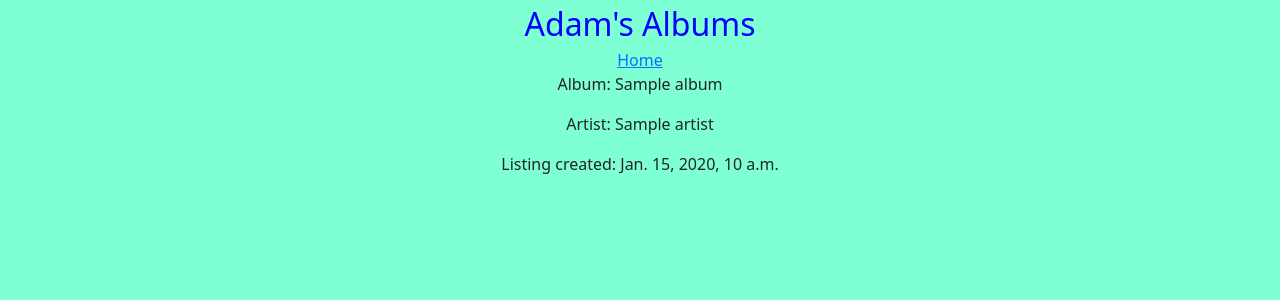
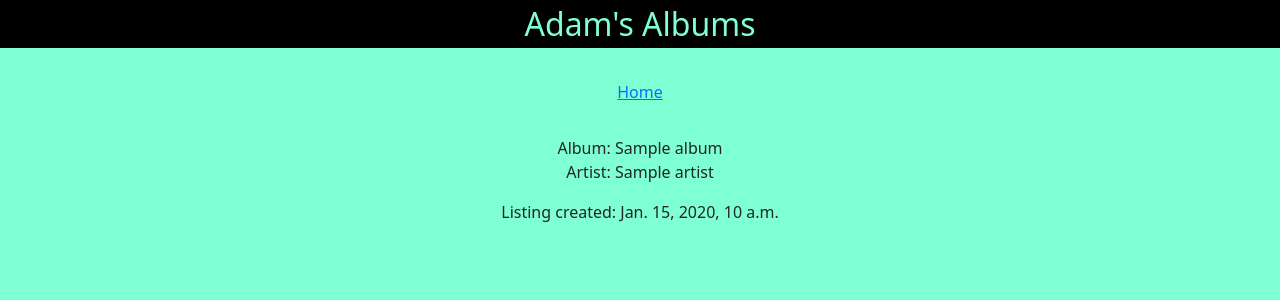
Before and after one commit to Momentum-Team-14/django-music-collection-Ajsteph89, a Django app: template adams_albums/templates/adams_albums/album_detail.html in a window 1280 px wide. Shown: the top 300 px of the page. Run offline with Django 4.2, Linux system fonts and the light colour scheme; the template is opened without the code that fills it: most values are stand-ins (such as "Sample title", 1, 10 or a date in 2020).

Commit message:
updates to CSS

```diff
--- a/adams_albums/static/css/base.css
+++ b/adams_albums/static/css/base.css
@@ -5,6 +5,23 @@ body {
 
 header {
     font-size: xx-large;
-    color: blue;
+    color: aquamarine;
     text-align: center;
+    background-color: black;
 }
+
+.navButtons {
+    padding: 2rem;
+}
+
+.albumDetails {
+    padding-bottom: 2rem;
+}
+
+.listDate {
+    padding-top: 1rem;
+}
+
+.tagLine {
+    padding-bottom: 1rem;
+}
--- a/adams_albums/templates/adams_albums/album_detail.html
+++ b/adams_albums/templates/adams_albums/album_detail.html
@@ -1,11 +1,12 @@
 {% extends 'adams_albums/base.html' %}
 
 {% block content %}
-
-    <p>Album: {{ album.title }}</p>
-        <p>Artist: {{ album.artist }}</p>
-        <p>Listing created: {{ album.created_at }}</p>
-    <aside class="actions">
+    <div class = 'albumDetails'>
+        <div>Album: {{ album.title }}</div>
+        <div>Artist: {{ album.artist }}</div>
+        <div class = 'listDate'>Listing created: {{ album.created_at }}</div>
+    </div>
+    <aside class='actions'>
         {% if user.is_authenticated %}
             <a href="{% url 'album_edit' pk=album.pk %}">Edit</a>
             <a href="{% url 'delete_album' pk=album.pk %}">Delete</a>
--- a/adams_albums/templates/adams_albums/album_list.html
+++ b/adams_albums/templates/adams_albums/album_list.html
@@ -1,6 +1,7 @@
 {% extends 'adams_albums/base.html' %}
 
 {% block content %}
+    <div class = 'tagLine'>Check out this list of totally rad albums:</div>
     {% for album in albums %}
         <article class = "album-card">
             <a href="{% url 'album_detail' pk=album.pk %}">{{ album.title }}</a>
--- a/adams_albums/templates/adams_albums/base.html
+++ b/adams_albums/templates/adams_albums/base.html
@@ -9,10 +9,12 @@
     </head>
     <body>
         <header>Adam's Albums</header>
-            <a  href="{% url 'album_list' %}">Home</a>
+            <div class = "navButtons">
+                <a  href="{% url 'album_list' %}">Home</a>
                 {% if user.is_authenticated %}
                     <a href="{% url 'album_new' %}">Add New</a>
                 {% endif %}
+            </div>
         <main class="container">
                 {% block content %}
                 {% endblock %}
--- a/adams_albums/views.py
+++ b/adams_albums/views.py
@@ -18,8 +18,6 @@ def album_new(request):
         form = AlbumForm(request.POST)
         if form.is_valid():
             album = form.save(commit=False)
-            album.author = request.user
-            album.created_at = timezone.now()
             album.save()
             return redirect('album_list')
     else:
@@ -32,8 +30,6 @@ def album_edit(request, pk):
         form = AlbumForm(request.POST, instance=album)
         if form.is_valid():
             album = form.save(commit=False)
-            album.author = request.user
-            album.created_at = timezone.now()
             album.save()
             return redirect('album_list')
     else:
```
